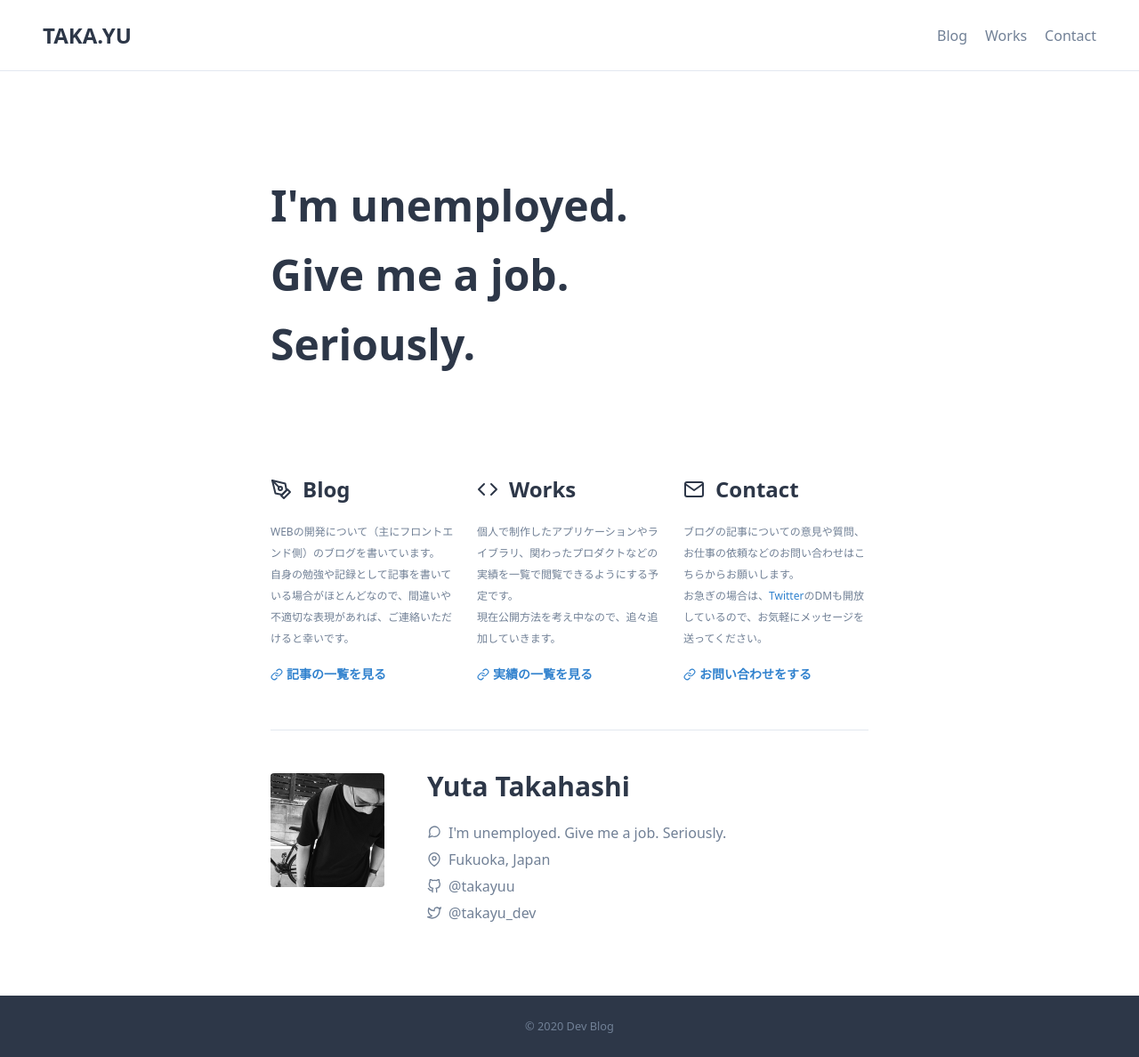
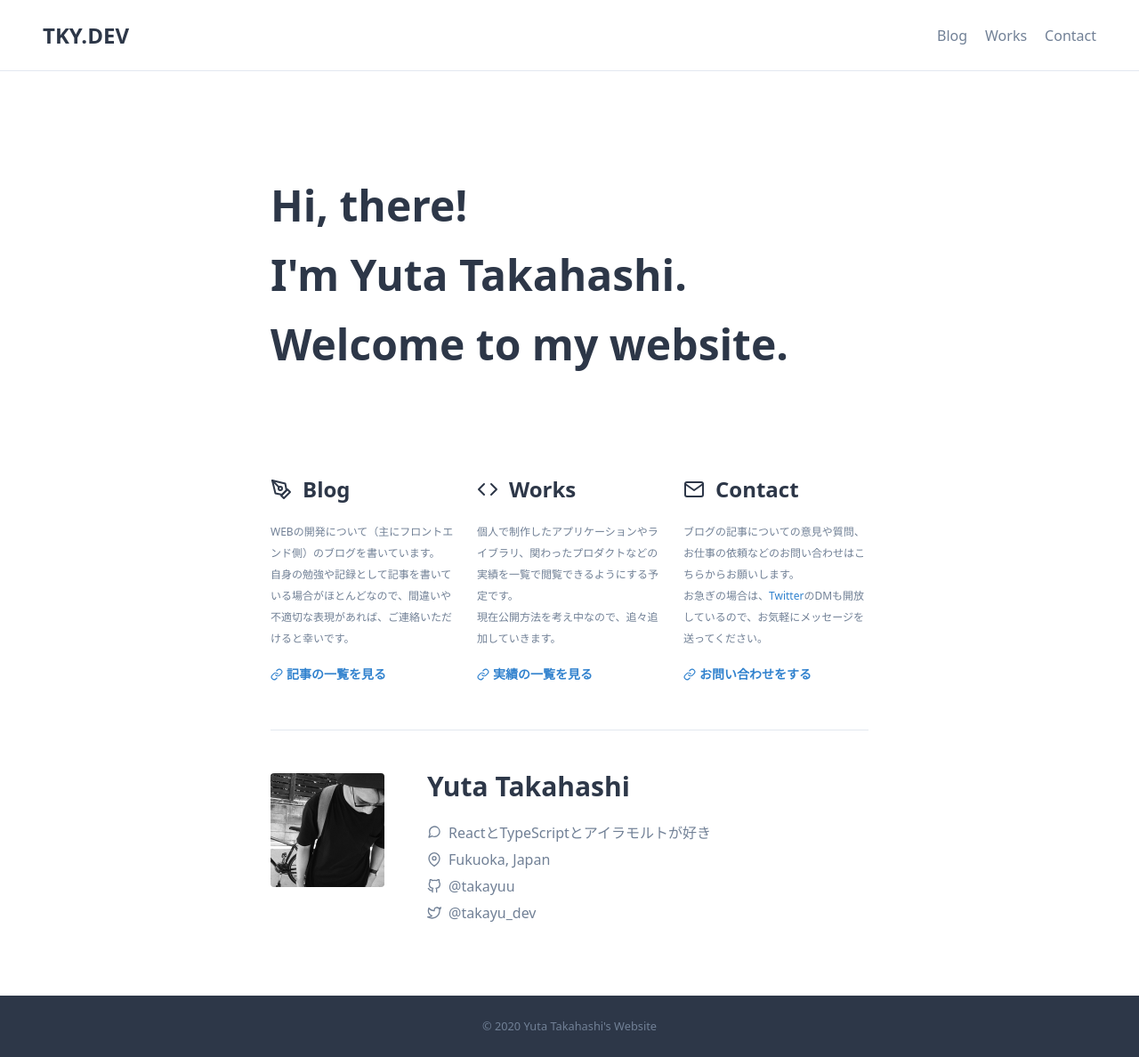
Before and after one commit to imatchapro/dev-blog, a Next.js app: page / in a window 1280 px wide. Shown: the whole page at 89% size. Built offline with nearby package versions, Linux system fonts and the light colour scheme; a small style sheet from the web is missing.

Commit message:
fix: 表示させるテキストの文言を調整Adjust the wording of the displayed text

```diff
--- a/src/components/atoms/HeaderLogo.tsx
+++ b/src/components/atoms/HeaderLogo.tsx
@@ -4,7 +4,7 @@ import Link from 'next/link'
 const HeaderLogo: React.FC = () => {
   return (
     <Link href="/">
-      <a className="text-gray-800 text-xl font-bold sm:text-2xl">TAKA.YU</a>
+      <a className="text-lg font-bold text-gray-800 sm:text-2xl">TKY.DEV</a>
     </Link>
   )
 }
--- a/src/components/organisms/TheFooter.tsx
+++ b/src/components/organisms/TheFooter.tsx
@@ -3,7 +3,9 @@ import React from 'react'
 const TheFooter: React.FC = () => {
   return (
     <footer className="flex-shrink-0 bg-gray-800 p-6 sm:px-12">
-      <small className="block text-center">© 2020 Dev Blog</small>
+      <small className="block text-center">
+        © 2020 Yuta Takahashi&apos;s Website
+      </small>
     </footer>
   )
 }
--- a/src/components/organisms/TheMainView.tsx
+++ b/src/components/organisms/TheMainView.tsx
@@ -3,12 +3,12 @@ import React from 'react'
 const TheMainView: React.FC = () => {
   return (
     <section className="pt-6 pb-12 sm:pt-8 sm:pb-16">
-      <h1 className="text-4xl text-gray-800 font-bold sm:text-5xl">
-        I&#39;m unemployed.
+      <h1 className="text-3xl text-gray-800 font-bold sm:text-5xl">
+        Hi, there!
         <br />
-        Give me a job.
+        I&apos;m Yuta Takahashi.
         <br />
-        Seriously.
+        Welcome to my website.
       </h1>
     </section>
   )
--- a/src/components/organisms/TheProfile.tsx
+++ b/src/components/organisms/TheProfile.tsx
@@ -23,7 +23,7 @@ const TheProfile: React.FC = () => {
           <ul>
             <ProfileListItem
               icon={FiMessageCircle}
-              text="I'm unemployed. Give me a job. Seriously."
+              text="ReactとTypeScriptとアイラモルトが好き"
             />
             <ProfileListItem
               icon={FiMapPin}
--- a/src/components/templates/PageHead.tsx
+++ b/src/components/templates/PageHead.tsx
@@ -8,8 +8,7 @@ type Props = {
   image: string
 }
 
-const site_name =
-  '福岡県のフロントエンドエンジニアのWEB開発ブログ兼ポートフォリオサイト'
+const site_name = "Yuta Takahashi's Website"
 const twitter_id = '@takayu_dev'
 
 const PageHead: React.FC<Props> = ({
@@ -26,7 +25,7 @@ const PageHead: React.FC<Props> = ({
 
   return (
     <Head>
-      <title>{site_name + ' | ' + title}</title>
+      <title>{title + ' | ' + site_name}</title>
       <meta name="description" content={description} />
       <meta property="og:title" content={title} />
       <meta property="og:description" content={description} />
--- a/src/pages/blog/index.tsx
+++ b/src/pages/blog/index.tsx
@@ -19,7 +19,7 @@ const Blog: NextPage<Props> = ({ postsData, nextDataExists }) => {
     <>
       <PageHead
         title="Blog"
-        description="Takahashi YutaのWEB開発ブログ兼ポートフォリオサイトのブログ一覧ページ"
+        description="開発ブログの一覧ページです。フロントエンドの最新のトレンドや、TIPSの紹介などを中心に記事を書いていきます。"
         type="website"
         image=""
       />
--- a/src/pages/blog/page/[page].tsx
+++ b/src/pages/blog/page/[page].tsx
@@ -29,7 +29,7 @@ const BlogPage: NextPage<Props> = ({
     <>
       <PageHead
         title="Blog"
-        description="Takahashi YutaのWEB開発ブログ兼ポートフォリオサイトのブログ一覧ページ"
+        description="開発ブログの一覧ページです。フロントエンドの最新のトレンドや、TIPSの紹介などを中心に記事を書いていきます。"
         type="website"
         image=""
       />
--- a/src/pages/contact.tsx
+++ b/src/pages/contact.tsx
@@ -76,7 +76,7 @@ const Contact: NextPage = () => {
     <>
       <PageHead
         title="Contact"
-        description="福岡県のフロントエンドエンジニアのWEB開発ブログ兼ポートフォリオサイトのお問い合わせページ"
+        description="Yuta Takahashi宛にメールが届くお問い合わせページです。"
         type="website"
         image=""
       />
--- a/src/pages/index.tsx
+++ b/src/pages/index.tsx
@@ -9,7 +9,7 @@ const Home: NextPage = () => (
   <>
     <PageHead
       title="Home"
-      description="福岡県のフロントエンドエンジニアのWEB開発ブログ兼ポートフォリオサイトのトップページ"
+      description="Yuta Takahashiの個人ウェブサイトです。このウェブサイトでは。開発ブログ（主にフロントエンド側）を書いたり、個人で制作したアプリケーションや関わったプロダクトの一覧をまとめたりしています。"
       type="website"
       image=""
     />
--- a/src/pages/privacy.tsx
+++ b/src/pages/privacy.tsx
@@ -13,7 +13,7 @@ const Privacy: NextPage = () => {
     <>
       <PageHead
         title="Privacy Policy"
-        description="福岡県のフロントエンドエンジニアのWEB開発ブログ兼ポートフォリオサイトのプライバシーポリシーページ"
+        description="このウェブサイトのプライバシーポリシーを記載しているページです。"
         type="website"
         image=""
       />
--- a/src/pages/thanks.tsx
+++ b/src/pages/thanks.tsx
@@ -15,7 +15,7 @@ const Thanks: NextPage = () => {
     <>
       <PageHead
         title="Thank you!!"
-        description="福岡県のフロントエンドエンジニアのWEB開発ブログ兼ポートフォリオサイトのお問い合わせ完了ページ"
+        description="お問い合わせが完了したことのお知らせとお礼のページです。"
         type="website"
         image=""
       />
--- a/src/pages/works.tsx
+++ b/src/pages/works.tsx
@@ -9,14 +9,14 @@ const Works: NextPage = () => {
     <>
       <PageHead
         title="Works"
-        description="Takahashi YutaのWEB開発ブログ兼ポートフォリオサイトの実績一覧ページ"
+        description="個人で制作したアプリケーションやライブラリ、関わったプロダクトなどの実績を一覧で確認することができるページです。"
         type="website"
         image=""
       />
       <section>
         <HeadingPage>Works</HeadingPage>
         <PageContents>
-          <p className=" text-xl font-medium">Coming soon ...</p>
+          <p className="text-xl">Coming soon ...</p>
         </PageContents>
       </section>
     </>
```
